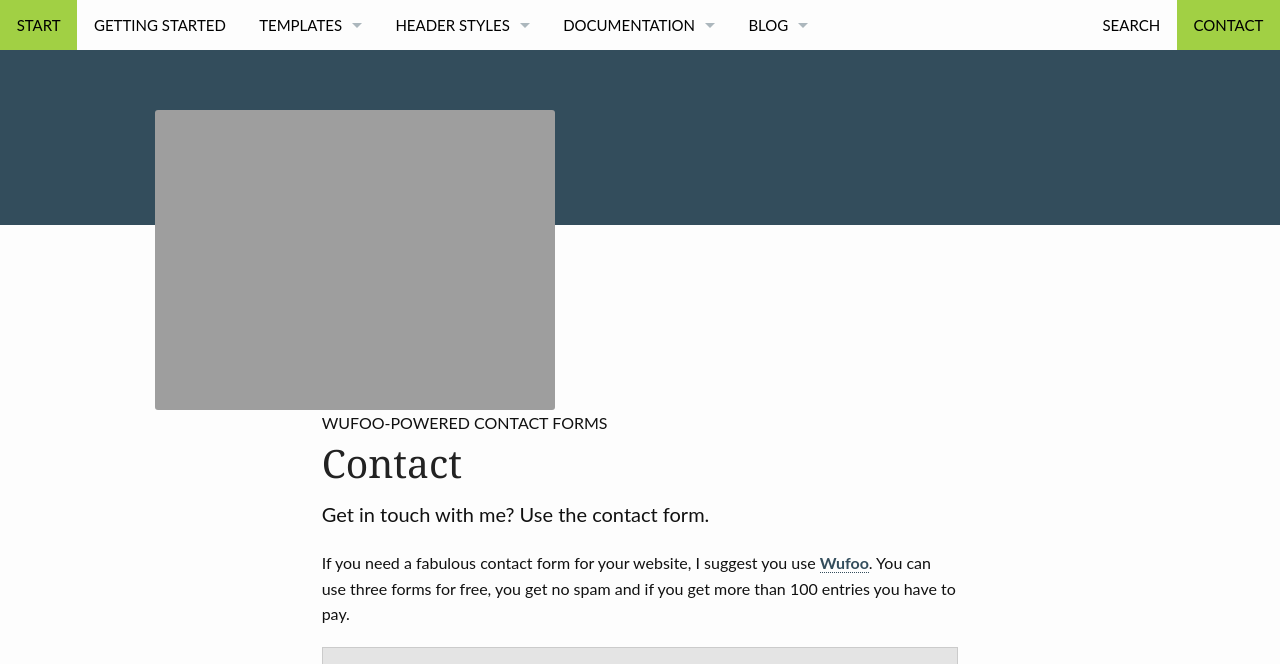
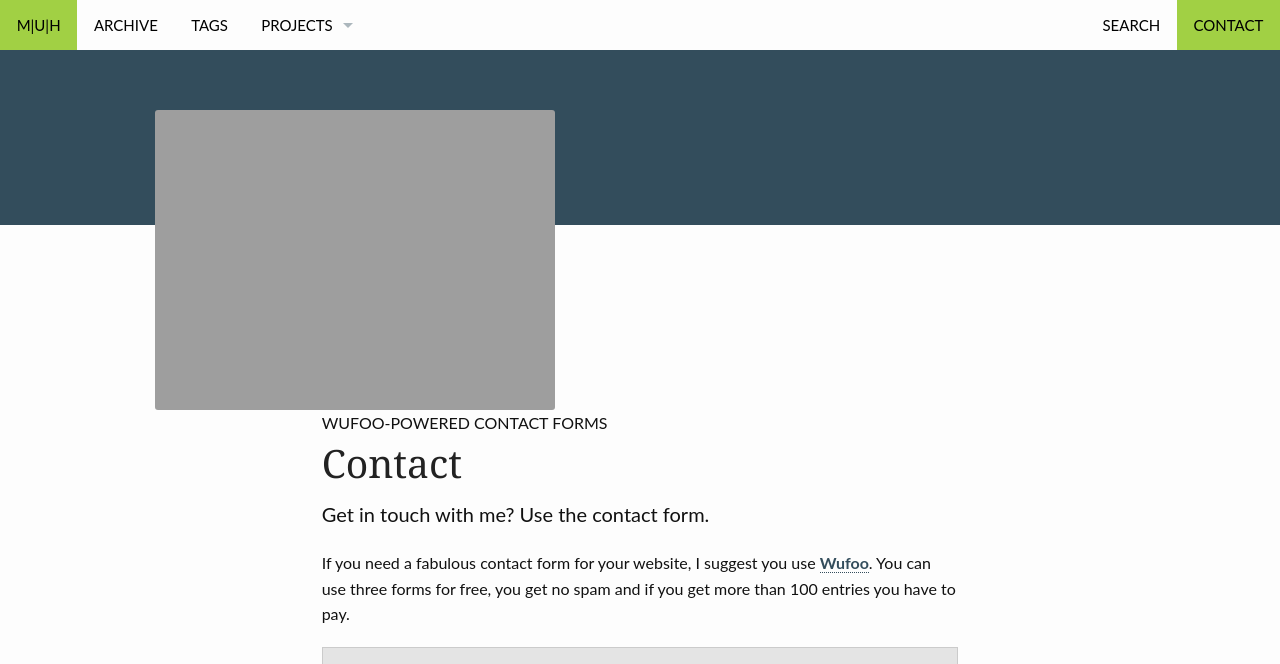
Before and after one commit to spatchcock/spatchcock.github.io, a Jekyll site: the page built from pages/contact.md, in a window 1280 px wide and 900 px high, cut to the strip 0-664 px from the top of the window. Built offline with Jekyll 4.4.1, drawn with Linux system fonts in a browser that asks for light colours.

Commit message:
update navigation

```diff
--- a/_data/navigation.yml
+++ b/_data/navigation.yml
@@ -1,70 +1,23 @@
-- title: Start
+- title: m|u|h
   url: "/"
   side: left
 
-- title: Getting Started
-  url: "/getting-started/"
+- title: Archive
+  url: "/archive/"
   side: left
 
-- title: "Templates"
-  url: "/design/"
+- title: "Tags"
+  url: "/tags/"
+  side: left
+
+- title: "Projects"
+  url: "#"
   side: left
   dropdown:
-  - title: "Grid & Colors"
-    url: "/design/grid/"
-  - title: "Typography"
-    url: "/design/typography/"
-  - title: "Page/Post"
-    url: "/design/page/"
-  - title: "Post-Left-Sidebar"
-    url: "/design/post-left-sidebar/"
-  - title: "Post-Right-Sidebar"
-    url: "/design/post-right-sidebar/"
-  - title: "Page Full-Width"
-    url: "/design/page-fullwidth/"
-  - title: "Blog-Page"
-    url: "/blog/"
-  - title: "Video"
-    url: "/design/video/"
-  - title: "Gallery"
-    url: "/design/gallery/"
-  - title: "Portfolio"
-    url: "/design/portfolio/"
-
-- title: "Header Styles"
-  url: "/headers/"
-  side: left
-  dropdown:
-  - title: "Header with Full-Width-Image"
-    url: "/design/header-full-width-image/"
-  - title: "Header with Image and Pattern"
-    url: "/design/header-image-pattern/"
-  - title: "Header with image and color"
-    url: "/design/header-image-color/"
-  - title: "Header Only With Logo"
-    url: "/design/header-logo-only/"
-  - title: "Header With Text"
-    url: "/design/header-with-text/"
-  - title: "No Header"
-    url: "/design/no-header/"
-  - title: "No Header but Image"
-    url: "/design/no-header-but-image/"
-
-- title: Documentation
-  url: "/documentation/"
-  side: left
-  dropdown:
-  - title: "Changelog"
-    url: "/changelog/"
-  - title: "Roadmap"
-    url: "/roadmap/"
-
-- title: Blog
-  url: "/blog/"
-  side: left
-  dropdown:
-  - title: "Blog Archive"
-    url: "/blog/archive/"
+  - title: "Modelling microfossil accumulation in Python"
+    url: "/foram_python/"
+  - title: "Monetary Economics in Python"
+    url: "/monetary_economics/"
 
 - title: "Search"
   url: "/search/"
```
